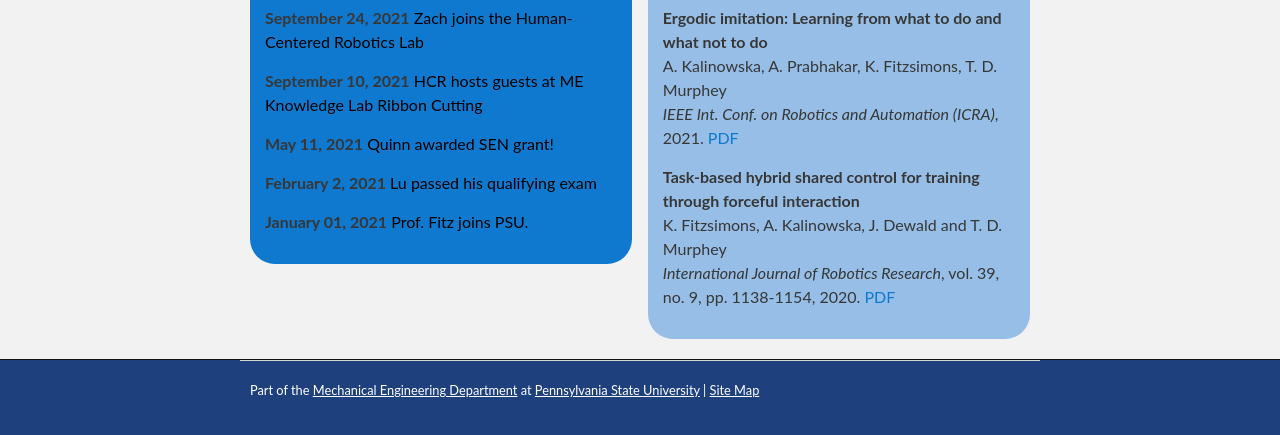
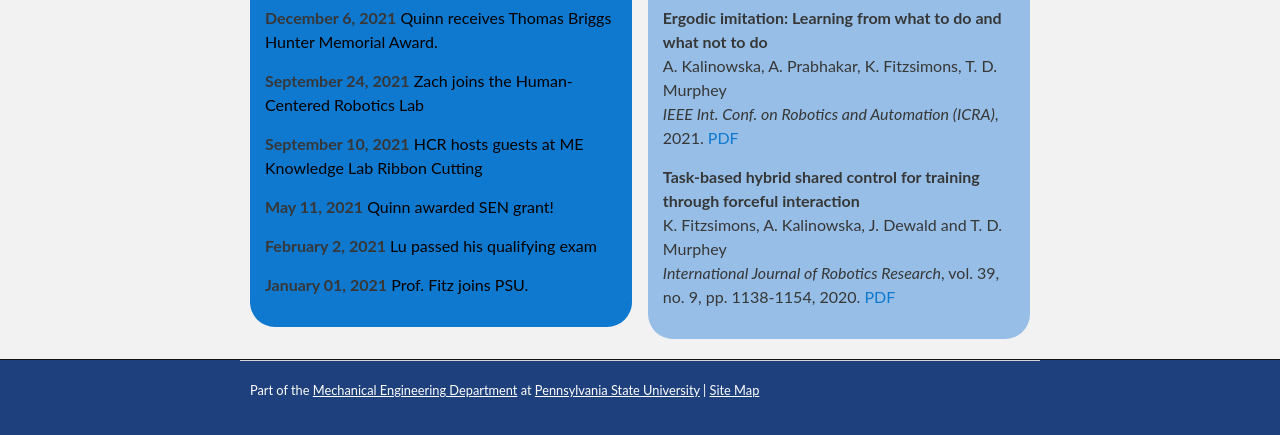
Before and after one commit to psu-hcr/psu-hcr.github.io, a Jekyll site: the page built from index.html, in a window 1280 px wide and 900 px high, scrolled down 753 px, cut to the strip 465-900 px from the top of the window. Built offline with Jekyll 4.4.1, drawn with Linux system fonts in a browser that asks for light colours.

Commit message:
updated news on homepage

```diff
--- a/index.html
+++ b/index.html
@@ -119,6 +119,7 @@ title: Home
   <div class="column4">
       <div class="news-box">
         <h2><a href="/news" style="color:black">News</a></h2>
+		<p><b>December 6, 2021</b> <a href="/2021/12/06/quinnwinshunteraward.html" style="color:black">Quinn receives Thomas Briggs Hunter Memorial Award.</a></p>
         <p><b>September 24, 2021</b> <a href="/2021/09/24/zachjoinslab.html" style="color:black">Zach joins the Human-Centered Robotics Lab</a></p>
 		<p><b>September 10, 2021</b> <a href="/2021/09/10/ribboncutting.html" style="color:black">HCR hosts guests at ME Knowledge Lab Ribbon Cutting</a></p>
         <p><b>May 11, 2021</b> <a href="/2021/05/11/quinnsengrant.html" style="color:black">Quinn awarded SEN grant!</a></p>
```
Also changed, not shown: 1 other file.
